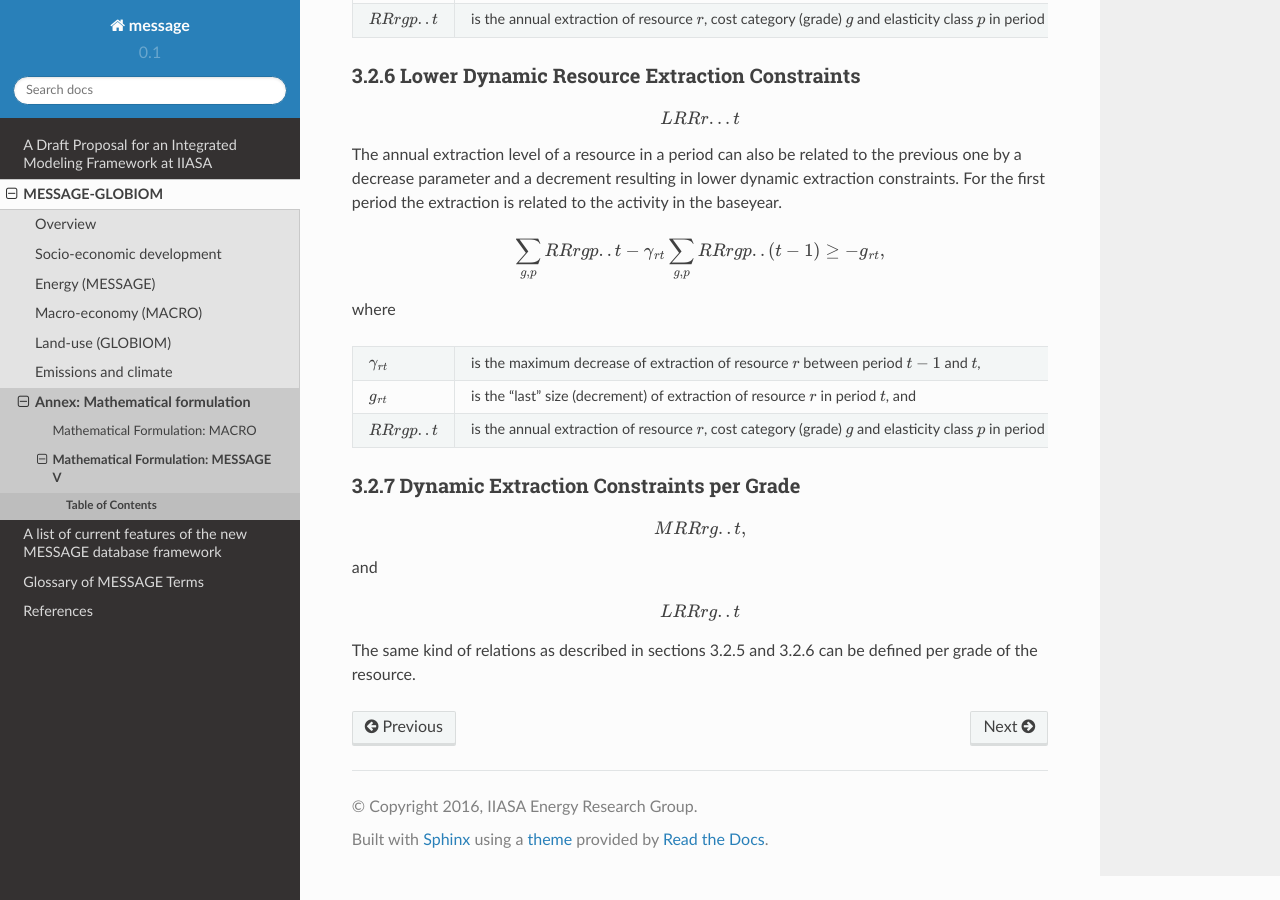
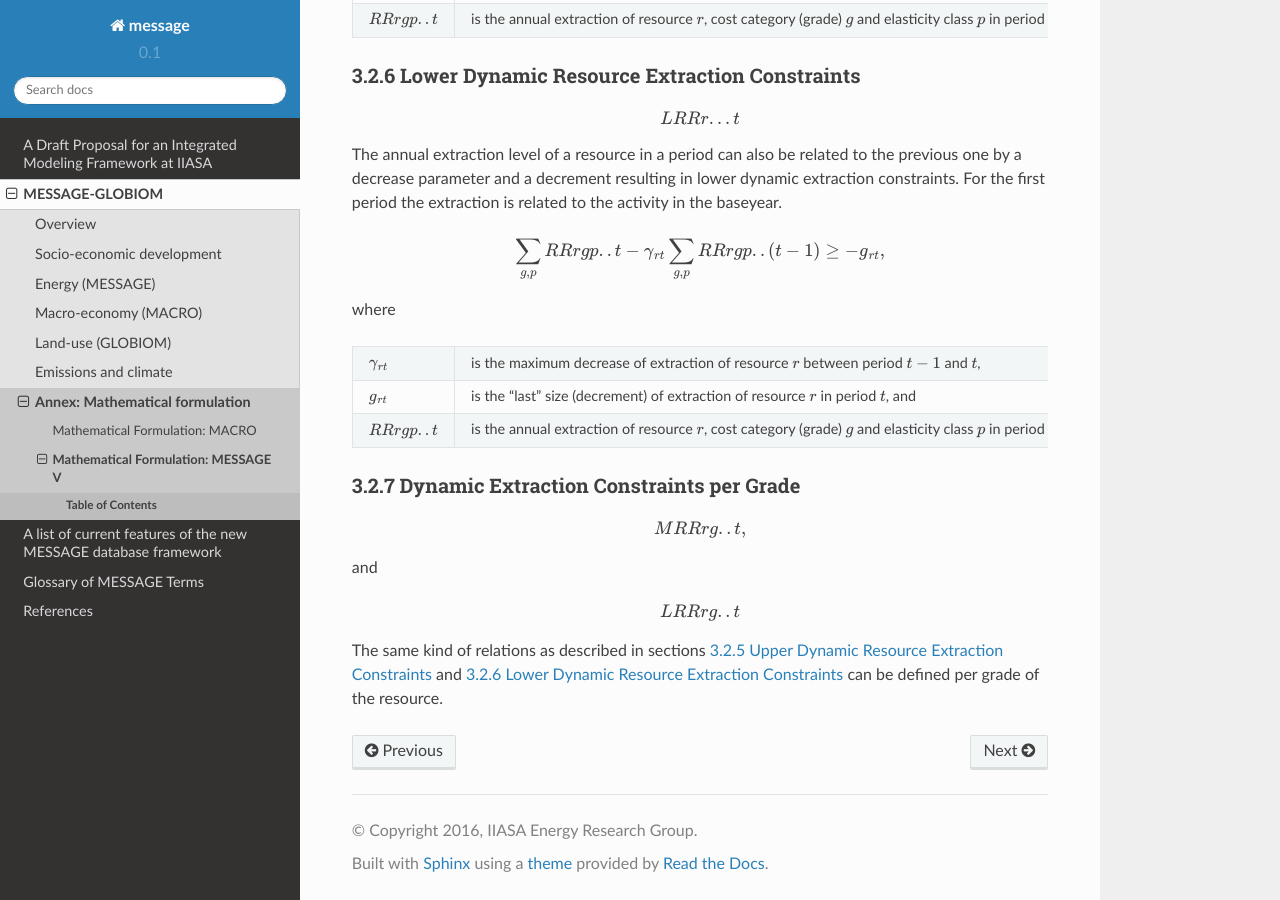
Before and after one commit to iiasa/message_doc, a Sphinx documentation site: the page built from source/message_globiom/annex/message/3_domestic_resources.rst, in a window 1280 px wide and 900 px high, scrolled down 3015 px. Built offline with Sphinx 7.4.7 and the Read the Docs theme 2.0.0, drawn with Linux system fonts in a browser that asks for light colours; pages that are not in the unit, such as notebooks, are missing from menus; some of the changed lines change nothing that is shown.

Commit message:
Update 3_domestic_resources.rst

```diff
--- a/source/message_globiom/annex/message/3_domestic_resources.rst
+++ b/source/message_globiom/annex/message/3_domestic_resources.rst
@@ -141,6 +141,7 @@ where
    * - :math:`RRrgp..t`
      - is the annual extraction of resource :math:`r`, cost category (grade) :math:`g` and elasticity class :math:`p` in period :math:`t`.
 
+.. _upperdynamicREC:
 
 3.2.5 	Upper Dynamic Resource Extraction Constraints
 ~~~~~~~~~~~~~~~~~
@@ -166,6 +167,7 @@ where
    * - :math:`RRrgp..t`
      - is the annual extraction of resource :math:`r`, cost category (grade) :math:`g` and elasticity class :math:`p` in period :math:`t`.
 
+.. _lowerdynamicREC:
 
 3.2.6    Lower Dynamic Resource Extraction  Constraints
 ~~~~~~~~~~~~~~~~~
@@ -202,4 +204,4 @@ and
 
 .. math::
    LRRrg..t
-The same kind of relations as described in sections 3.2.5 and 3.2.6 can be defined per grade of the resource.
+The same kind of relations as described in sections :ref:`upperdynamicREC` and :ref:`lowerdynamicREC` can be defined per grade of the resource.
```
